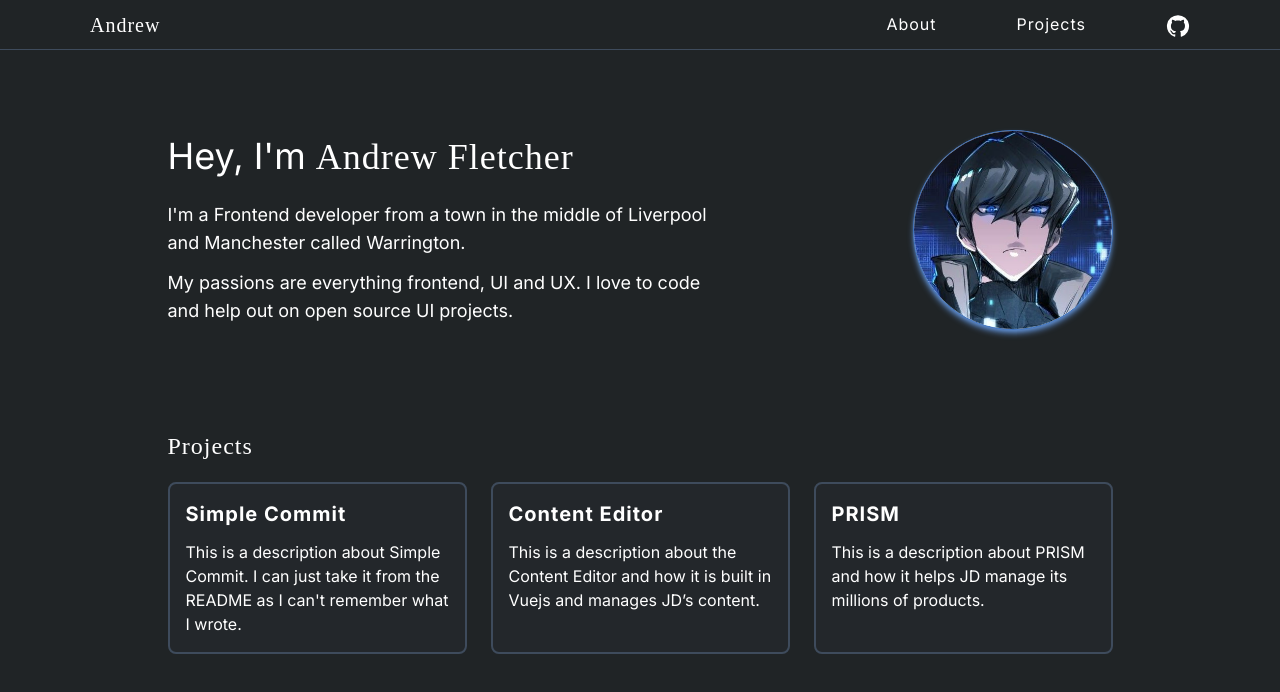
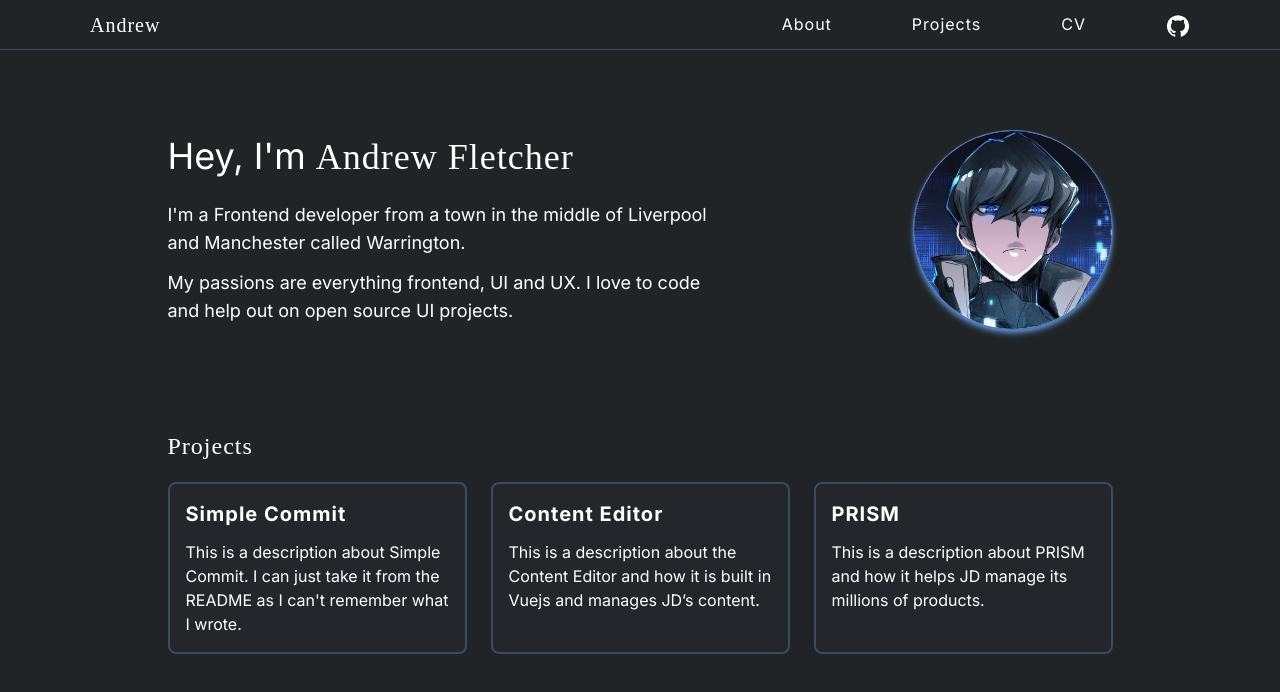
Before and after one commit to fletch-r/personal, a React (Vite) app: page / in a window 1280 px wide. Shown: the top 692 px of the page. Built offline with nearby package versions, Linux system fonts and the light colour scheme.

Commit message:
feat: :sparkles:  - Andrew links to home page and added CV page link

```diff
--- a/src/layout/Layout.tsx
+++ b/src/layout/Layout.tsx
@@ -7,7 +7,9 @@ function Layout() {
     <>
       <nav className='bg-steal-950 h-[50px] flex items-stretch z-50 relative border-b border-oxford-main mb-20'>
         <div className="max-w-[1100px] mx-auto flex justify-between items-center w-full">
-            <h4 className='text-white text-xl font-cals'>Andrew</h4>
+            <a href='/'>
+                <h4 className='text-white text-xl font-cals'>Andrew</h4>
+            </a>
             <ol className='flex gap-20 h-2/3 pt-1'>
                 <a href='/about'>
                     <li>
@@ -17,6 +19,11 @@ function Layout() {
                 <a href='/projects'>
                     <li>
                         <h5 className='text-white font-inter'>Projects</h5>
+                    </li>
+                </a>
+                <a href='/cv'>
+                    <li>
+                        <h5 className='text-white font-inter'>CV</h5>
                     </li>
                 </a>
                 <a href='https://github.com/0xATHERIS' target='_blank' className='text-white'>
```
